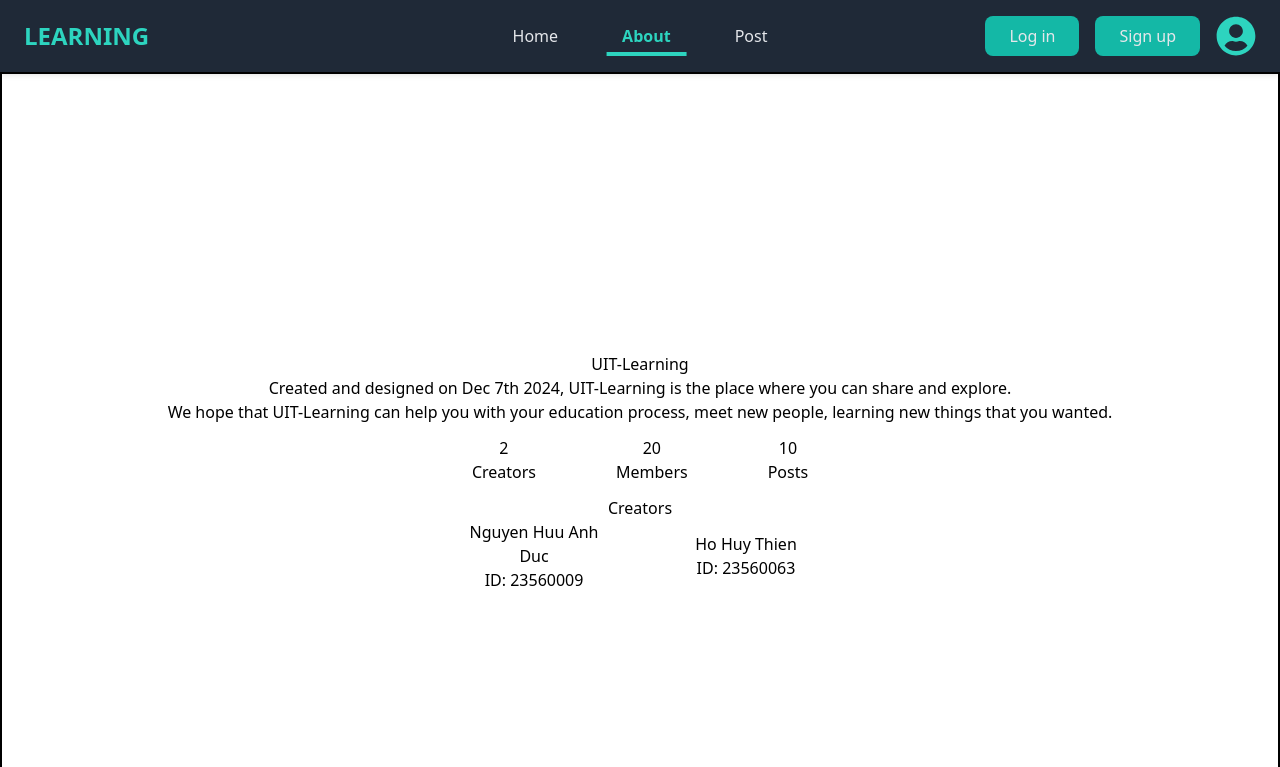
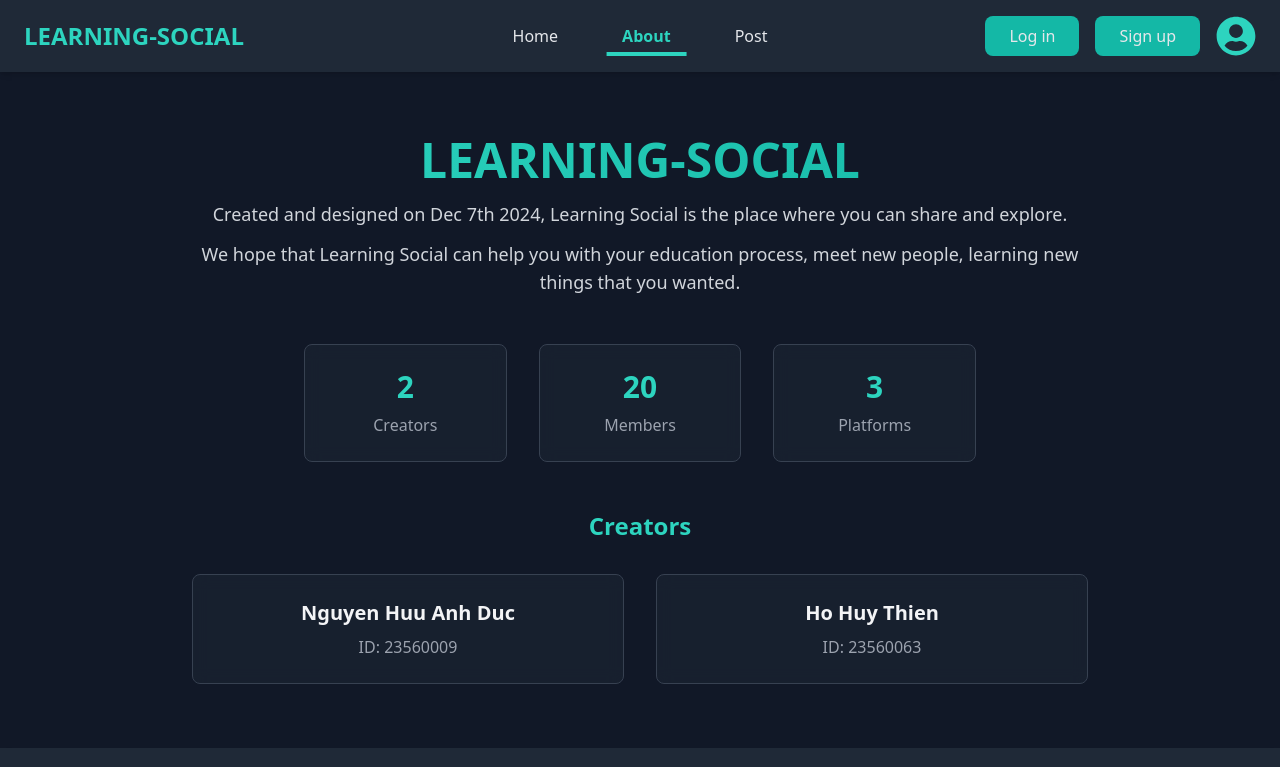
Before and after one commit to Dominique20032005/Front-end, a React (Vite) app: page /about in a window 1280 px wide. Shown: the top 767 px of the page. Built offline with nearby package versions, Linux system fonts and the light colour scheme; no server answers.

Commit message:
ADD: toast for the create post, update download file, fix the delete post, css for the about page

```diff
--- a/src/components/AuthenticateOverlay.jsx
+++ b/src/components/AuthenticateOverlay.jsx
@@ -2,32 +2,48 @@ import React from 'react';
 
 const AuthenticateOverlay = ({ isOpen, onClose }) => {
   if (!isOpen) return null;
+
+  const handleBackdropClick = (e) => {
+    if (e.target === e.currentTarget) {
+      onClose();
+    }
+  };
 
   return (
     <>
       {/* Smooth Background Overlay */}
       <div
         className="fixed inset-0 bg-black bg-opacity-50 backdrop-blur-sm z-40 transition-opacity duration-500 ease-in-out animate-fade-in"
+        onClick={handleBackdropClick}
       ></div>
 
       {/* Modal */}
       <div
         className="fixed inset-0 flex items-center justify-center z-50 animate-pop-up"
+        onClick={handleBackdropClick}
       >
-        <div className="bg-[#2D2F33] text-gray-200 rounded-lg shadow-lg max-w-md w-full p-6">
+        <div
+          className="bg-[#2D2F33] text-gray-200 rounded-lg shadow-lg max-w-md w-full p-6"
+          role="dialog"
+          aria-labelledby="modal-title"
+          aria-describedby="modal-description"
+        >
           {/* Modal Header */}
           <div className="flex justify-between items-center border-b border-gray-600 pb-3">
-            <h3 className="text-xl font-bold text-gray-100">Unauthorized</h3>
+            <h3 id="modal-title" className="text-xl font-bold text-gray-100">
+              Unauthorized
+            </h3>
             <button
               onClick={onClose}
               className="text-gray-400 hover:text-gray-300 transition-colors duration-200"
+              aria-label="Close"
             >
               &times;
             </button>
           </div>
 
           {/* Modal Body */}
-          <div className="mt-4">
+          <div id="modal-description" className="mt-4">
             <p className="text-sm text-gray-400">
               You need to log in to use this feature. Please log in to continue.
             </p>
--- a/src/components/CreatePostButton.jsx
+++ b/src/components/CreatePostButton.jsx
@@ -1,5 +1,5 @@
-import React from 'react';
-import CreatePostForm from './CreatePostForm';
+import React from "react";
+import CreatePostForm from "./CreatePostForm";
 
 const CreatePostButton = ({ onCreatePost, onOpenForm, onCloseForm }) => {
   return (
--- a/src/components/Footer/Footer.jsx
+++ b/src/components/Footer/Footer.jsx
@@ -9,12 +9,7 @@ const Footer = () => {
       {/* Logo and Description */}
       <div className="flex flex-col space-y-1 max-w-md">
         <div className="flex items-center space-x-2">
-          <img
-            src="/path/to/logo.png"
-            alt="Logo"
-            className="w-8 h-8"
-          />
-          <h1 className="text-base font-bold">Learning Platform</h1>
+          <h1 className="text-base font-bold">Learning Social</h1>
         </div>
         <p className="text-sm text-gray-400">
           Created and designed on Dec 7th 2024, UIT-Learning is the place where you can share and explore. We hope that UIT-Learning can help you with your education process, meet new people, learning new things that you wanted.
--- a/src/components/Header/Header.jsx
+++ b/src/components/Header/Header.jsx
@@ -9,7 +9,7 @@ import { botttsNeutral } from "@dicebear/collection";
 
 const Header = () => {
   const { isLoggedIn, setLogin, user } = useAuthStorage();
-  const { logOut } = useApiStorage();
+  const { logOut, getPostList } = useApiStorage();
   const location = useLocation();
   const [showAuthButtons, setShowAuthButtons] = useState(true);
   const [avatar, setAvatar] = useState(null);
@@ -35,6 +35,7 @@ const Header = () => {
       const toastId = toast.loading("Logging out...");
 
       await logOut();
+      await getPostList();
 
       toast.success("Logout successful!", {
         id: toastId,
@@ -60,7 +61,7 @@ const Header = () => {
     <header className="flex items-center justify-between px-6 py-4 bg-gray-800 text-gray-200 shadow-md">
       {/* Logo */}
       <div className="text-2xl font-bold text-teal-400">
-        <h1>LEARNING</h1>
+        <h1>LEARNING-SOCIAL</h1>
       </div>
 
       {/* Navigation Links - Centered */}
--- a/src/hooks/useApiStorage.js
+++ b/src/hooks/useApiStorage.js
@@ -259,5 +259,33 @@ export const useApiStorage = create(
         throw err;
       }
     },
+
+    downloadFile: async (postId, fileId, fileName) => {
+      try {
+        const response = await fetch(
+          `${API_BASE_URL}/posts/${postId}/files/${fileId}/download`,
+          {
+            method: "GET",
+            credentials: "include",
+          }
+        );
+
+        if (!response.ok) {
+          throw new Error("Failed to download file");
+        }
+
+        const blob = await response.blob();
+        const url = window.URL.createObjectURL(blob);
+        const a = document.createElement("a");
+        a.href = url;
+        a.download = fileName;
+        document.body.appendChild(a);
+        a.click();
+        a.remove();
+      } catch (err) {
+        console.error("Download file error:", err);
+        throw new Error("An error occurred while downloading the file.");
+      }
+    },
   })
 );
--- a/src/page/Aboutpage/About.jsx
+++ b/src/page/Aboutpage/About.jsx
@@ -2,43 +2,62 @@ import React from 'react'
 import Header from '../../components/Header/Header'
 import Footer from '../../components/Footer/Footer'
 
-const About = () => {
+export default function About() {
   return (
-    <>
+    <div className="min-h-screen bg-gray-900 text-gray-100">
       <Header />
-      <div className='board w-full h-screen flex items-center justify-center flex-col'>
-        <h1>UIT-Learning</h1>
-        <p>Created and designed on Dec 7th 2024, UIT-Learning is the place where you can share and explore.</p>
-        <p>We hope that UIT-Learning can help you with your education process, meet new people, learning new things that you wanted.</p>
-        <div className="stat w-fit flex justify-evenly gap-x-20 py-3">
-          <div className='stats w-full flex items-center justify-center flex-col'>
-            <h2>2</h2>
-            <p>Creators</p>
+      <main className="container mx-auto px-4 py-16">
+        <div className="max-w-4xl mx-auto space-y-12">
+          {/* Hero Section */}
+          <div className="text-center space-y-4">
+            <h1 className="text-4xl md:text-5xl font-bold bg-gradient-to-r from-teal-400 to-teal-500 bg-clip-text text-transparent">
+              LEARNING-SOCIAL
+            </h1>
+            <div className="space-y-3 text-gray-300">
+              <p className="text-lg">
+                Created and designed on Dec 7th 2024, Learning Social is the place where you can share and explore.
+              </p>
+              <p className="text-lg">
+                We hope that Learning Social can help you with your education process, meet new people, learning new things that you wanted.
+              </p>
+            </div>
           </div>
-          <div className='stats w-full flex items-center justify-center flex-col'>
-            <h2>20</h2>
-            <p>Members</p>
+
+          {/* Stats Section */}
+          <div className="grid grid-cols-3 gap-8 max-w-2xl mx-auto">
+            {[
+              { number: "2", label: "Creators" },
+              { number: "20", label: "Members" },
+              { number: "3", label: "Platforms" },
+            ].map((stat) => (
+              <div key={stat.label} className="text-center p-6 rounded-lg bg-gray-800/50 backdrop-blur border border-gray-700">
+                <div className="text-3xl font-bold text-teal-400 mb-2">{stat.number}</div>
+                <div className="text-gray-400">{stat.label}</div>
+              </div>
+            ))}
           </div>
-          <div className='stats w-full flex items-center justify-center flex-col'>
-            <h2>10</h2>
-            <p>Posts</p>
+
+          {/* Creators Section */}
+          <div className="space-y-8">
+            <h2 className="text-2xl font-bold text-center text-teal-400">Creators</h2>
+            <div className="grid md:grid-cols-2 gap-8">
+              {[
+                { name: "Nguyen Huu Anh Duc", id: "23560009" },
+                { name: "Ho Huy Thien", id: "23560063" },
+              ].map((creator) => (
+                <div
+                  key={creator.id}
+                  className="p-6 rounded-lg bg-gray-800/50 backdrop-blur border border-gray-700 text-center space-y-2"
+                >
+                  <h3 className="text-xl font-semibold text-gray-100">{creator.name}</h3>
+                  <p className="text-gray-400">ID: {creator.id}</p>
+                </div>
+              ))}
+            </div>
           </div>
         </div>
-        <h3>Creators</h3>
-        <div className="creator w-fit flex items-center justify-evenly gap-x-20">
-          <div className="person w-full flex items-center justify-center flex-col">
-            <h1 className='text-center'>Nguyen Huu Anh Duc</h1>
-            <h3>ID: 23560009</h3>
-          </div>
-          <div className="person w-full flex items-center justify-center flex-col">
-            <h1>Ho Huy Thien</h1>
-            <h3>ID: 23560063</h3>
-          </div>
-        </div>
-      </div>
+      </main>
       <Footer />
-    </>
+    </div>
   )
 }
-
-export default About
--- a/src/page/Postpage/Post.jsx
+++ b/src/page/Postpage/Post.jsx
@@ -7,6 +7,7 @@ import CreatePostForm from "../../components/CreatePostForm";
 import AuthenticateOverlay from "../../components/AuthenticateOverlay";
 import { useAuthStorage } from "../../hooks/useAuthStrorage";
 import { useApiStorage } from "../../hooks/useApiStorage";
+import { toast } from "react-hot-toast";
 
 const Post = () => {
   const [isFormVisible, setIsFormVisible] = useState(false);
@@ -15,14 +16,17 @@ const Post = () => {
   const { createPost, getPostList } = useApiStorage();
 
   const handleCreatePost = async ({ content, files }) => {
+    const postToast = toast.loading("Creating post...");
+
     try {
       await createPost({ content, files });
+      await getPostList();
 
-      await getPostList();
+      toast.success("Post created successfully!", { id: postToast });
       setIsFormVisible(false);
     } catch (error) {
       console.error("Error creating post:", error);
-      alert("Failed to create post. Please try again.");
+      toast.error("Failed to create post. Please try again.", { id: postToast });
     }
   };
 
@@ -39,7 +43,7 @@ const Post = () => {
   };
 
   return (
-    <div className="bg-[#1A1D1F] text-gray-300 min-h-screen flex flex-col relative">
+    <div className="bg-gray-900 text-gray-100 min-h-screen flex flex-col relative">
       {/* Overlay when the Create Post Form is visible */}
       {isFormVisible && (
         <div className="fixed inset-0 bg-black bg-opacity-30 backdrop-blur-md z-40 transition-opacity duration-500 ease-in-out"></div>
@@ -53,7 +57,7 @@ const Post = () => {
         onCloseForm={handleCloseForm}
       />
       <main className="flex-grow flex flex-col items-center justify-start p-4 space-y-4">
-        <PostInfo/>
+        <PostInfo />
       </main>
       <Footer />
 
```
Also changed, not shown: src/components/PostInfo.jsx (+21 -23 lines), src/page/Aboutpage/About.css (deleted).
